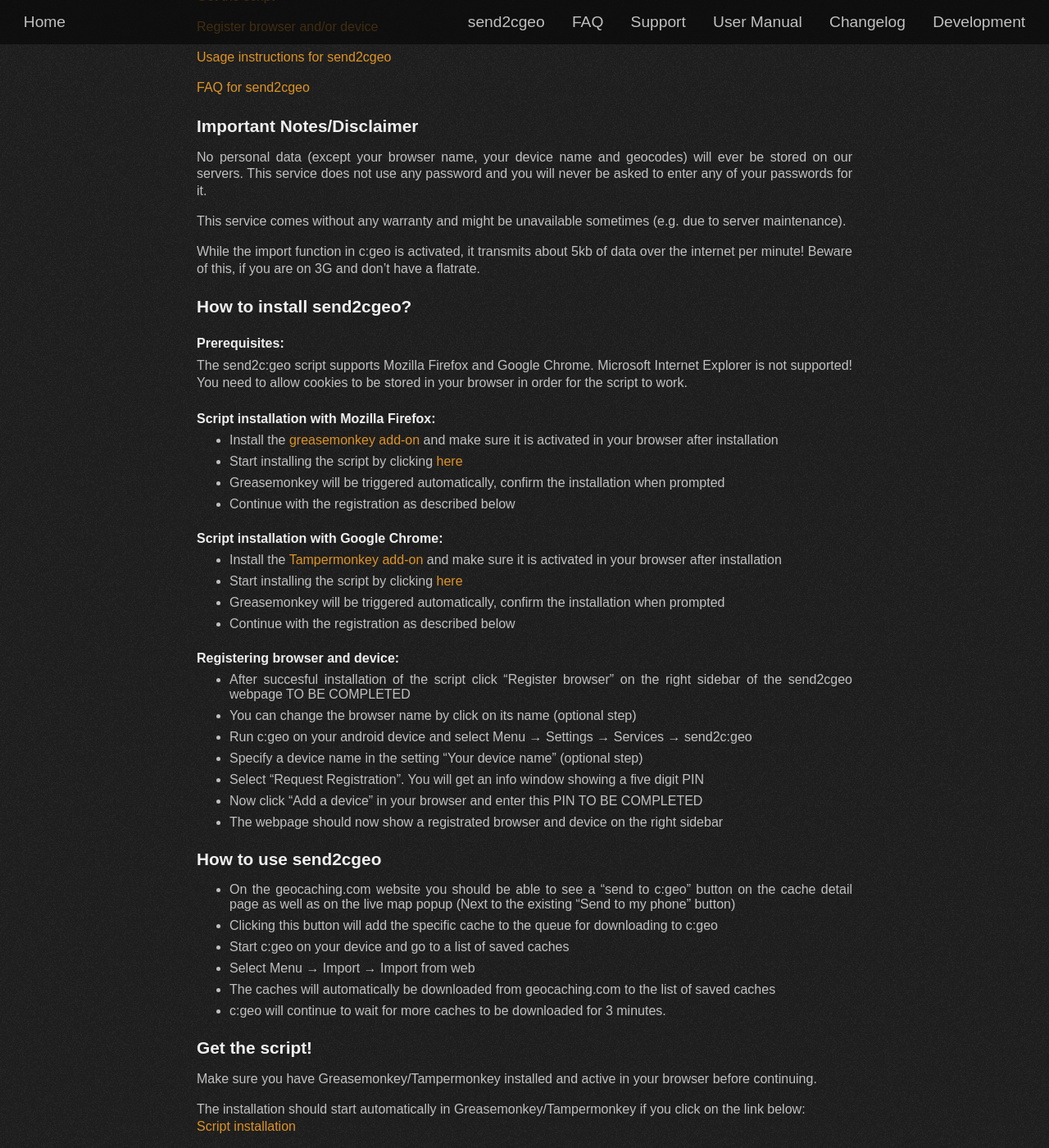
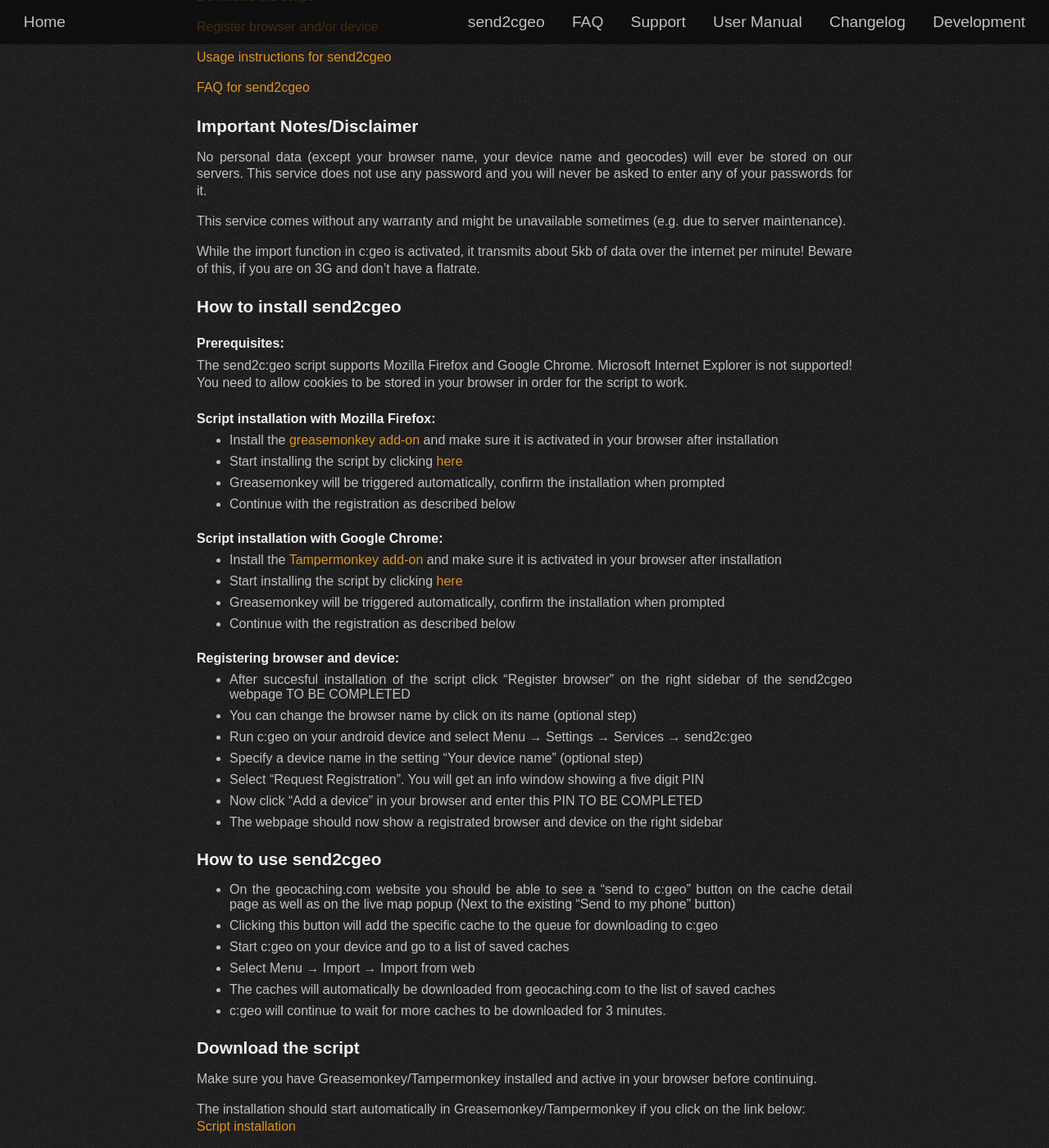
Before and after one commit to cgeo/cgeo.github.io, a Jekyll site: the page built from send2cgeo.md, in a window 1280 px wide and 1400 px high, scrolled down 253 px. Shown: the whole window at 82% size. Built offline with Jekyll 4.4.1, drawn with Linux system fonts in a browser that asks for light colours; some web fonts are replaced; some of the changed text lies outside the part shown.

Commit message:
Update send2cgeo.md

```diff
--- a/send2cgeo.md
+++ b/send2cgeo.md
@@ -9,7 +9,7 @@
 
 [How to install send2cgeo](#howto)
 
-[Get the script](#script)
+[Download the script](#script)
 
 [Register browser and/or device](#)
 
@@ -25,7 +25,7 @@
 
 While the import function in c:geo is activated, it transmits about 5kb of data over the internet per minute! Beware of this, if you are on 3G and don't have a flatrate.
 
-## How to install send2cgeo?
+## How to install send2cgeo
 <a name="howto"></a>
 
 ### Prerequisites:
@@ -65,10 +65,10 @@
 - The caches will automatically be downloaded from geocaching.com to the list of saved caches
 - c:geo will continue to wait for more caches to be downloaded for 3 minutes.
 
-## Get the script!
+## Download the script
 <a name="script"></a>
 
-Make sure you have Greasemonkey/Tampermonkey installed and active in your browser before continuing.
+Make sure you have Greasemonkey/Tampermonkey **installed and active** in your browser before continuing.
 
 The installation should start automatically in Greasemonkey/Tampermonkey if you click on the link below:\\
 [Script installation](https://github.com/cgeo/cgeo/raw/master/send2cgeo/send2cgeo.user.js)
```
